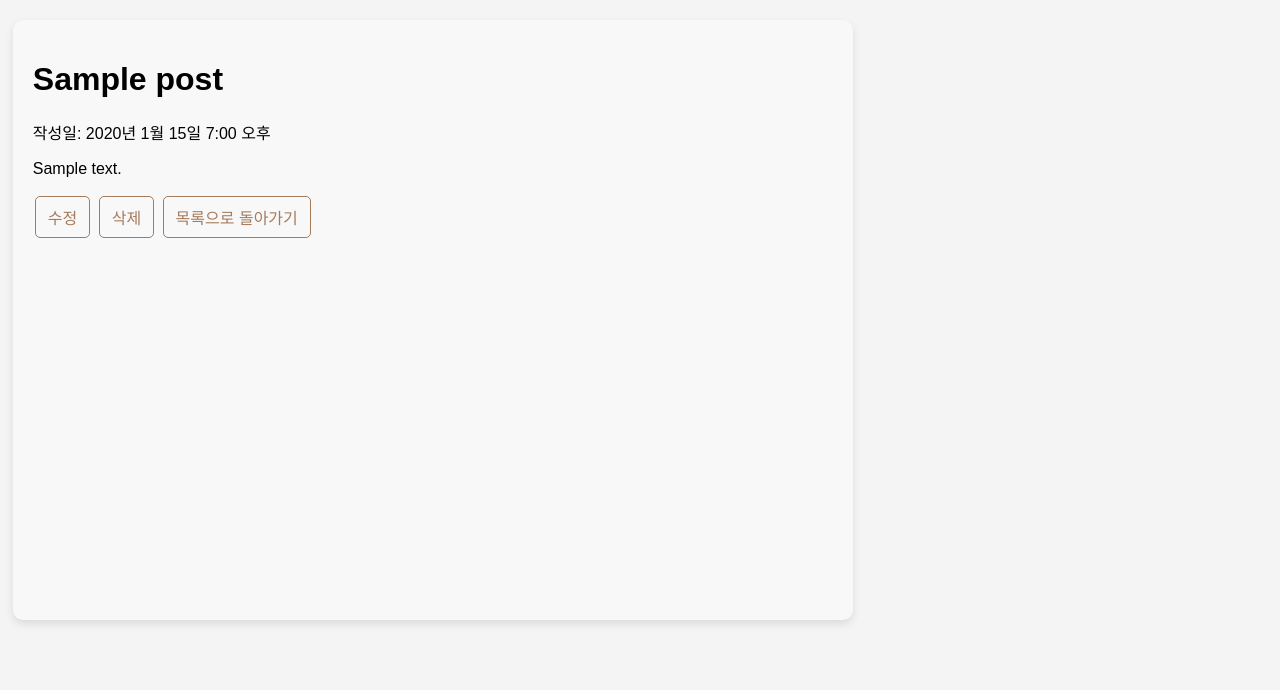
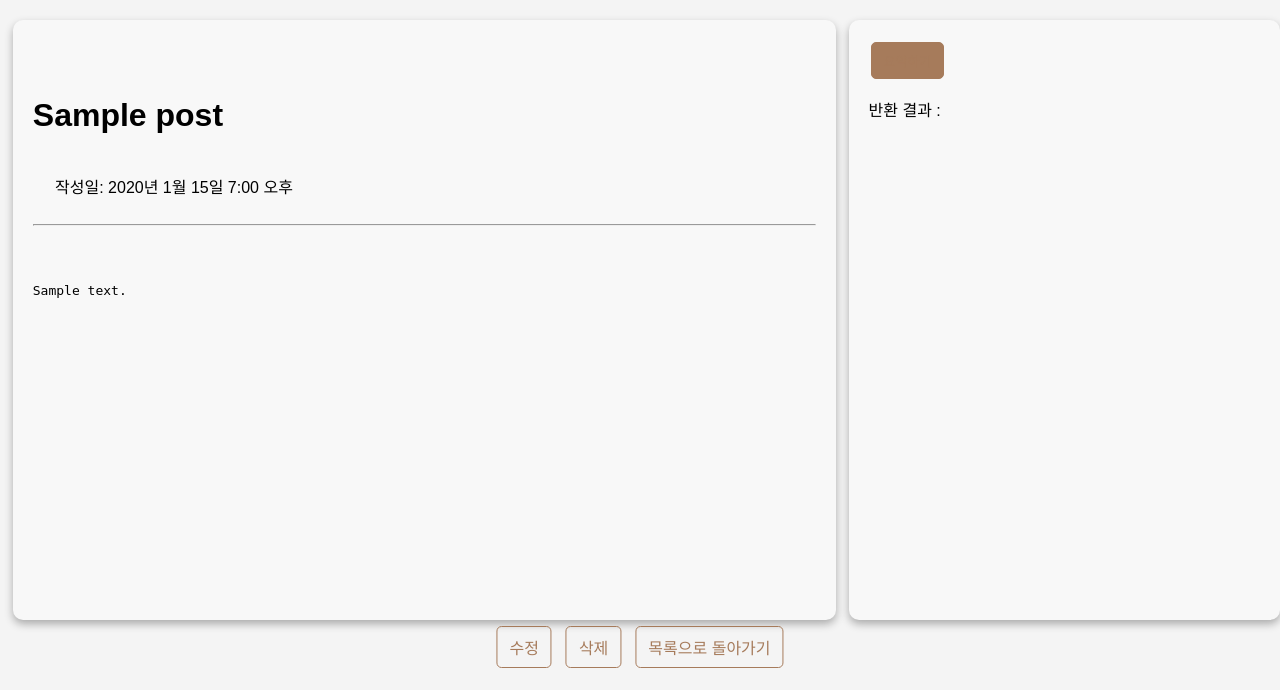
Before and after one commit to chounjae/GreatStep, a Django app: page /board/posts/1/ in a window 1280 px wide. Shown: the part 110-800 px from the top of the page. Run offline with Django 5.2, Linux system fonts and the light colour scheme; a user stored in the database is signed in; tables that the repository leaves empty hold one stand-in row (values such as "Sample post").

Commit message:
시봉봉 api가 안 됨

```diff
--- a/Diary/Diary/settings/host.py
+++ b/Diary/Diary/settings/host.py
@@ -10,6 +10,7 @@
 
 ###########################
 INSTALLED_APPS += [
+    'useAPI',
     'board',
     'Glogin',
     'django.contrib.sites',
--- a/Diary/Diary/urls.py
+++ b/Diary/Diary/urls.py
@@ -11,5 +11,6 @@
     path('',views.index),
     path('board/',include('board.urls')),
     path('accounts/' , include('allauth.urls')),
+    path('useAPI/' , include('useAPI.urls')),
 
 ]
--- a/Diary/board/templates/board/post_detail.html
+++ b/Diary/board/templates/board/post_detail.html
@@ -12,7 +12,7 @@
     color: gray;
   }
 
-  /* 페이지 전체를 차지하는 컨테이너 */
+  /* 페이지 전체를 차지하는 컨테이너 , 작성 된 글 보는 박스*/
   .page-box {
     width: 80vw; /* 가로 80% */
     max-width: 800px; /* 최대 너비 1200px */
@@ -21,7 +21,24 @@
     padding: 20px;
     background-color: #f8f8f8;
     border-radius: 10px;
-    box-shadow: 0 4px 8px rgba(0, 0, 0, 0.1);
+    box-shadow: 0 4px 8px rgba(0, 0, 0, 0.3);
+    margin-left: 1vw;
+
+    white-space: pre-wrap; /* 줄 바꿈 처리 */
+    word-wrap: break-word; /* 단어가 길어지면 줄 바꿈 처리 */
+    overflow-y: auto; /* 세로로 넘칠 경우 스크롤 추가 */
+    max-height: 70vh; /* 최대 높이를 설정하여 스크롤을 사용 가능하게 함 */
+}
+
+    .page-box2 {
+    width: 40vw; /* 가로 80% */
+    max-width: 800px; /* 최대 너비 1200px */
+    min-height: 70vh; /* 최소 높이 80% */
+    margin: 0 auto;
+    padding: 20px;
+    background-color: #f8f8f8;
+    border-radius: 10px;
+    box-shadow: 0 4px 8px rgba(0, 0, 0, 0.3);
     margin-left: 1vw;
     }
 
@@ -106,26 +123,79 @@
     color: #333;
     width: 100%;
   }
+
+  .btn-xy {
+    position: fixed;
+    bottom: 20px; /* 하단에서 20px 만큼 띄우기 */
+    left: 50%; /* 가로 가운데 정렬 */
+    transform: translateX(-50%); /* 정확한 중앙 정렬을 위해 왼쪽으로 50% 이동 */
+    display: flex;
+    gap: 10px; /* 버튼 간격 */
+    z-index: 100; /* 다른 요소보다 위에 표시되도록 */
+
+  }
 </style>
+
 
 <!-- 새로운 .page-box로 감싼 부분 -->
   <div class="page-box">
     <h1>{{ post.title }}</h1>
      작성일: {{ post.created_at }}
-  <p>{{ post.content }}</p>
+     <hr>
+         <pre>{{ post.content }}</pre>
+  </div>
+<!--ai 기능 box-->
+  <div class ="page-box2">
+    <button id="summary-btn" class="btn-submit">요약하기</button>
+    <div>
+      <p id="summary-result">반환 결과 : </p>
+    </div>
+
+
+  </div>
 
   <!-- 오른쪽 포스트 수정/삭제 링크 -->
-  <div class="post-box" class="under-bar">
+  <div class = "btn-xy">
      <a href="{% url 'board:post_update' post.pk %}">
-      <li class="btn-submit">수정</li></a
-    >
-    <a href="{% url 'board:post_delete' post.pk %}"
-      ><li class="btn-submit">삭제</li></a
-    >
+     <li class="btn-submit">수정</li></a >
+
+     <a href="{% url 'board:post_delete' post.pk %}">
+     <li class="btn-submit">삭제</li></a>
+
      <a href="{% url 'board:post_list' %}" class="btn btn-secondary">
-      <li class="btn-submit">목록으로 돌아가기</li></a
-    >
-  </div>
+     <li class="btn-submit">목록으로 돌아가기</li></a>
   </div>
 
 {% endblock content %}
+
+
+
+<!-- JavaScript 추가 -->
+<script>
+  document.getElementById('summary-btn').addEventListener('click', function() {
+    const content = '{{ post.content|escapejs }}';  // 백엔드에서 가져온 텍스트를 JS로 넘김
+
+    // 버튼을 클릭한 후 "처리 중..." 메시지 표시
+    document.getElementById('summary-result').innerText = "처리 중...";
+
+    fetch("{% url 'useAPI:summary' %}", {
+      method: "POST",
+      headers: {
+        "Content-Type": "application/json",
+        "X-CSRFToken": "{{ csrf_token }}"  // CSRF 토큰 추가
+      },
+      body: JSON.stringify({ text: content })
+    })
+    .then(response => response.json())
+    .then(data => {
+      if (data.success) {
+        document.getElementById('summary-result').innerText = "요약: " + data.text;
+      } else {
+        document.getElementById('summary-result').innerText = "요약 실패: " + data.error;
+      }
+    })
+    .catch(error => {
+      document.getElementById('summary-result').innerText = "오류 발생: " + error;
+    });
+  });
+</script>
--- a/Diary/board/views.py
+++ b/Diary/board/views.py
@@ -30,6 +30,7 @@
         form = PostForm()
     return render(request, 'board/post_form.html', {'form': form})
 
+
 # 게시글 수정
 @login_required(login_url='/accounts/login/')
 def post_update(request, pk):
@@ -42,6 +43,8 @@
     else:
         form = PostForm(instance=post)
     return render(request, 'board/post_form.html', {'form': form})
+
+
 @login_required(login_url='/accounts/login/')
 def post_delete(request, pk):
     post = get_object_or_404(Post, pk=pk)
--- /dev/null
+++ b/Diary/useAPI/urls.py
@@ -0,0 +1,9 @@
+from django.urls import path
+from django.contrib.auth import views as auth_views
+from . import views
+
+app_name = 'useAPI'
+
+urlpatterns = [
+    path('summary/', views.summary, name='summary'),
+]
--- a/Diary/useAPI/views.py
+++ b/Diary/useAPI/views.py
@@ -7,12 +7,12 @@
 from decouple import config
 
 
-openai.api_key = config('OPENAI_API_KEY')
+openai.api_key = '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'
 
 @csrf_exempt
 def summary(request) :
     if request.method == 'POST':
-        data = json.loads(request.div)
+        data = json.loads(request.body)
         user_content = data.get('text' , '')
 
         prompt = f"""
@@ -22,7 +22,7 @@
 
         try:
             response = openai.ChatCompletion.create(
-                model = "gpt-4o",
+                model = "gpt-4",
                 messages = [{"role": "system", "content": "게시물 글 요약 하는 ai"},
                             {"role": "user", "content": prompt}],
 
```
Lines whose indentation alone changed are shown as unchanged.
